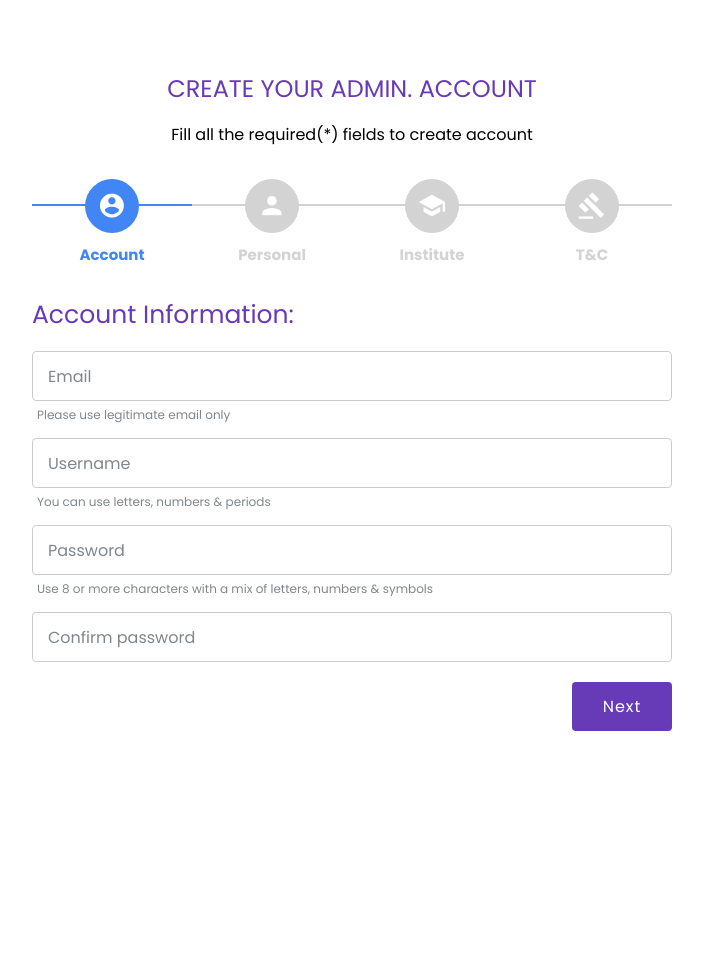
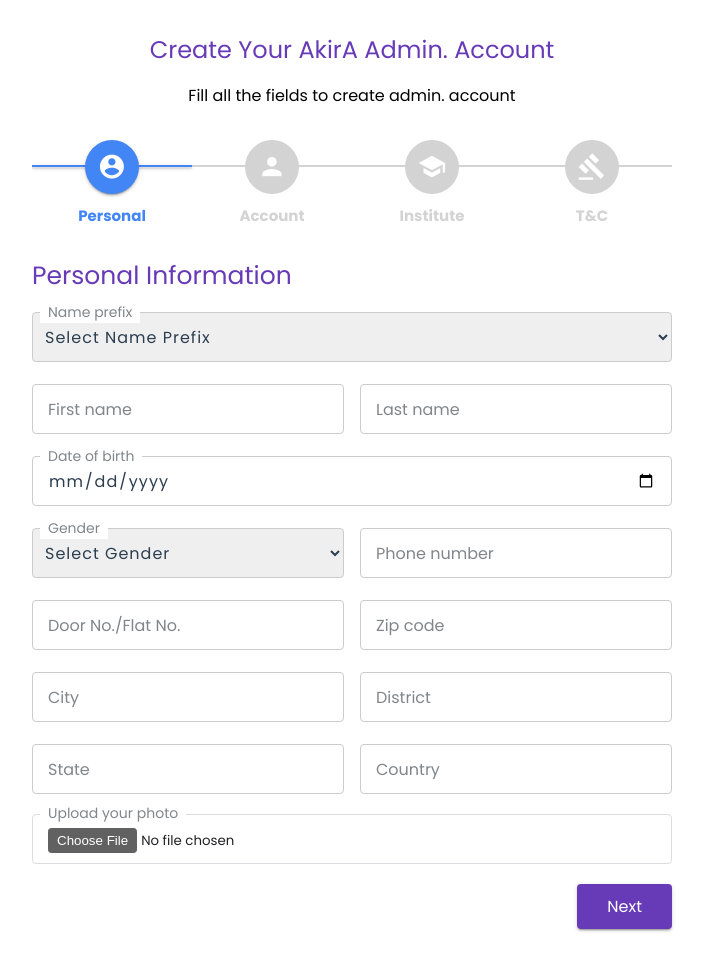
Before and after one commit to 4akhilkumar/akira_project, a Django app: page /super_admin/adminInstituteRegistration/ in a window 1280 px wide. Shown: the whole page, without its empty margins (288-992 px from the left). Before the commit the page ends 731 px from the top, so only its background shows below. Run offline with Django 3.2, Linux system fonts and the light colour scheme.

Commit message:
Styles modified

```diff
--- a/akira_apps/super_admin/templates/super_admin/register.html
+++ b/akira_apps/super_admin/templates/super_admin/register.html
@@ -26,14 +26,14 @@
     <div class="main">
         <div class="container-fluid">
             <div class="regiserformcontainer">
-                <h2 id="heading">Create Your Admin. Account</h2>
-                <p class="note">Fill all the required(*) fields to create account</p>
+                <h2 id="heading">Create Your AkirA Admin. Account</h2>
+                <p class="note">Fill all the fields to create admin. account</p>
                 <form id="msform" action="" method="POST" enctype="multipart/form-data">
                     {% csrf_token %}
                     <!-- progressbar -->
                     <ul id="progressbar">
-                        <li class="active" id="account"><strong>Account</strong></li>
-                        <li id="personal"><strong>Personal</strong></li>
+                        <li class="active" id="account"><strong>Personal</strong></li>
+                        <li id="personal"><strong>Account</strong></li>
                         <li id="institute"><strong>Institute</strong></li>
                         <li id="confirm"><strong>T&C</strong></li>
                     </ul>
@@ -42,44 +42,13 @@
                         <div class="form-card">
                             <div class="">
                                 <div class="">
-                                    <h2 class="fs-title">Account Information:</h2>
-                                </div>
-                            </div>
-
-                            <div class="input-box">
-                                <label class="fieldlabels input-label">Email</label>
-                                <input type="email" name="email" id="id_email" class="input-1" onfocus="setFocus(true)" onblur="setFocus(false)" />
-                                <span class="help-text">Please use legitimate email only</span>
-                            </div>
-                            <div class="input-box">
-                                <label class="fieldlabels input-label">Username</label>
-                                <input type="text" name="username" id="id_username" class="input-1" onfocus="setFocus(true)" onblur="setFocus(false)" />
-                                <span class="help-text">You can use letters, numbers & periods</span>
-                            </div>
-                            <div class="input-box">
-                                <label class="fieldlabels input-label">Password</label>
-                                <input type="password" name="password" id="id_password" class="input-1" onfocus="setFocus(true)" onblur="setFocus(false)" />
-                                <span class="help-text">Use 8 or more characters with a mix of letters, numbers & symbols</span>
-                            </div>
-                            <div class="input-box">
-                                <label class="fieldlabels input-label">Confirm password</label>
-                                <input type="password" name="confirm_password" id="id_confirm_password" class="input-1" onfocus="setFocus(true)" onblur="setFocus(false)" />
-                                <span class="error-text">Those passwords didn’t match. Try again.</span>
-                            </div>
-                        </div>
-                        <input type="button" name="next" id="account-next" class="next action-button" value="Next" />
-                    </fieldset>
-                    <fieldset>
-                        <div class="form-card">
-                            <div class="">
-                                <div class="">
-                                    <h2 class="fs-title">Personal Information:</h2>
+                                    <h2 class="fs-title">Personal Information</h2>
                                 </div>
                             </div>
 
                             <div class="input-box active-grey">
                                 <label class="fieldlabels input-label">Name prefix</label>
-                                <select name="name_prefix" id="id_name_prefix" class="input-1" onfocus="setFocus(true)" onblur="setFocus(false)">
+                                <select name="name_prefix" id="id_name_prefix" class="input-1" onfocus="setFocus(true)" onblur="setFocus(false)" required>
                                     {% for x,y in name_prefix.fields.nameprefix.choices %}
                                     <option value="{{ x }}">{{ y }}</option>
                                     {% endfor %}
@@ -89,11 +58,11 @@
                             <div class="first-last-name">
                                 <div class="input-box">
                                     <label class="fieldlabels input-label">First name</label>
-                                    <input type="text" name="firstname" id="id_firstname" class="input-1" onfocus="setFocus(true)" onblur="setFocus(false)" />
+                                    <input type="text" name="firstname" id="id_firstname" class="input-1" onfocus="setFocus(true)" onblur="setFocus(false)" required>
                                 </div>
                                 <div class="input-box">
                                     <label class="fieldlabels input-label">Last name</label>
-                                    <input type="text" name="lastname" id="id_lastname" class="input-1" onfocus="setFocus(true)" onblur="setFocus(false)" />
+                                    <input type="text" name="lastname" id="id_lastname" class="input-1" onfocus="setFocus(true)" onblur="setFocus(false)" required>
                                 </div>
                             </div>
 
@@ -105,7 +74,7 @@
                             <div class="gender-phone">
                                 <div class="input-box active-grey">
                                     <label class="fieldlabels input-label" for="gender">Gender</label>
-                                    <select name="gender" class="input-1" id="id_gender">
+                                    <select name="gender" class="input-1" id="id_gender" required>
                                         {% for x,y in gender.fields.gender.choices %}
                                         <option value="{{ x }}">{{ y }}</option>
                                         {% endfor %}
@@ -150,13 +119,44 @@
                                     <input type="text" name="country" id="id_country" class="input-1" onfocus="setFocus(true)" onblur="setFocus(false)" required>
                                 </div>
                             </div>
-                            <div class="input-box active-grey">
-                                <label class="fieldlabels input-label">Upload Your Photo</label>
-                                <input type="file" name="photo" accept="image/*" id="id_photo" class="input-1" onfocus="setFocus(true)" onblur="setFocus(false)" required>
+                            <div class="input-box active-grey-1">
+                                <label class="fieldlabels input-label">Upload your photo</label>
+                                <input type="file" name="photo" accept="image/*" id="id_photo" class="input-1 custom-input-file" required>
                             </div>
                         </div>
                         <input type="button" name="next" id="personal-next" class="next action-button" value="Next" />
-                        <input type="button" name="previous" id="personal-previous" class="previous action-button-previous" value="Previous" />
+                    </fieldset>
+                    <fieldset>
+                        <div class="form-card">
+                            <div class="">
+                                <div class="">
+                                    <h2 class="fs-title">Account Information</h2>
+                                </div>
+                            </div>
+
+                            <div class="input-box">
+                                <label class="fieldlabels input-label">Email</label>
+                                <input type="email" name="email" id="id_email" class="input-1" onfocus="setFocus(true)" onblur="setFocus(false)" required>
+                                <span class="help-text">Please use legitimate email only</span>
+                            </div>
+                            <div class="input-box">
+                                <label class="fieldlabels input-label">Username</label>
+                                <input type="text" name="username" id="id_username" class="input-1" onfocus="setFocus(true)" onblur="setFocus(false)" required>
+                                <span class="help-text">You can use letters, numbers & periods</span>
+                            </div>
+                            <div class="input-box">
+                                <label class="fieldlabels input-label">Password</label>
+                                <input type="password" name="password" id="id_password" class="input-1" onfocus="setFocus(true)" onblur="setFocus(false)" required>
+                                <span class="help-text">Use 8 or more characters with a mix of letters, numbers & symbols</span>
+                            </div>
+                            <div class="input-box">
+                                <label class="fieldlabels input-label">Confirm password</label>
+                                <input type="password" name="confirm_password" id="id_confirm_password" class="input-1" onfocus="setFocus(true)" onblur="setFocus(false)" required>
+                                <span class="error-text">Those passwords didn’t match. Try again.</span>
+                            </div>
+                        </div>
+                        <input type="button" name="next" id="account-next" class="next action-button" value="Next" />
+                        <input type="button" name="previous" id="account-previous" class="previous action-button-previous" value="Previous" />
                     </fieldset>
                     <fieldset>
                         <div class="form-card">
@@ -169,6 +169,7 @@
                             <div class="input-box">
                                 <label class="fieldlabels input-label">Institute code</label>
                                 <input type="text" name="institute_code" id="id_institute_code" class="input-1" onfocus="setFocus(true)" onblur="setFocus(false)" required>
+                                <span class="help-text">Please provide the institute code provided by the Govt.</span>
                             </div>
                             <div class="input-box">
                                 <label class="fieldlabels input-label" for="institute_name">Institute name</label>
@@ -241,11 +242,11 @@
 
                 //Add Class Active
                 // $("#progressbar li").eq($("fieldset").index(next_fs)).addClass("active");
-                // If user clicks next button id is account-next then add class personal-section
+                // If user clicks next button id is personal-next then add class personal-section
                 // And if user click on the button id is personal-previous then remove class personal-section
-                if ($(this).attr('id') == 'account-next') {
-                    $("#progressbar li").eq($("fieldset").index(next_fs)).addClass("personal-section");
-                } else if ($(this).attr('id') == 'personal-next') {
+                if ($(this).attr('id') == 'personal-next') {
+                    $("#progressbar li").eq($("fieldset").index(next_fs)).addClass("account-section");
+                } else if ($(this).attr('id') == 'account-next') {
                     $("#progressbar li").eq($("fieldset").index(next_fs)).addClass("institute-section");
                 } else if ($(this).attr('id') == 'institute-next') {
                     $("#progressbar li").eq($("fieldset").index(next_fs)).addClass("tandc-section");
@@ -274,8 +275,8 @@
 
                 //Remove class active
                 // $("#progressbar li").eq($("fieldset").index(current_fs)).removeClass("active");
-                if ($(this).attr('id') == 'personal-previous') {
-                    $("#progressbar li").eq($("fieldset").index(current_fs)).removeClass("personal-section");
+                if ($(this).attr('id') == 'account-previous') {
+                    $("#progressbar li").eq($("fieldset").index(current_fs)).removeClass("account-section");
                 } else if ($(this).attr('id') == 'institute-previous') {
                     $("#progressbar li").eq($("fieldset").index(current_fs)).removeClass("institute-section");
                 } else if ($(this).attr('id') == 'tandc-previous') {
--- a/static/styles/admin_register.css
+++ b/static/styles/admin_register.css
@@ -55,7 +55,6 @@
 }
 
 #heading {
-    text-transform: uppercase;
     color: #673AB7;
     font-weight: normal;
     text-align: center;
@@ -81,27 +80,35 @@
     width: 100%;
     margin: 0;
     padding-bottom: 20px;
-    position: relative
+    position: relative;
 }
 
 .form-card {
-    text-align: left
+    text-align: left;
 }
 
 #msform fieldset:not(:first-of-type) {
-    display: none
+    display: none;
 }
 
 #msform select {
     padding: 8px 15px 8px 8px;
 }
 
-#msform input,
+#msform input[type="text"],
+#msform input[type="phone"],
+#msform input[type="date"],
+#msform input[type="email"],
+#msform input[type="password"],
 #msform textarea {
     padding: 8px 15px 8px 15px;
 }
 
-#msform input,
+#msform input[type="text"],
+#msform input[type="phone"],
+#msform input[type="date"],
+#msform input[type="email"],
+#msform input[type="password"],
 #msform textarea,
 #msform select {
     border: 1px solid #ccc;
@@ -113,31 +120,36 @@
     font-family: 'Poppins', sans-serif;
     color: #2C3E50;
     font-size: 16px;
-    letter-spacing: 1px
+    letter-spacing: 1px;
 }
 
-#msform input:focus,
+#msform input[type="text"]:focus,
+#msform input[type="phone"]:focus,
+#msform input[type="date"]:focus,
+#msform input[type="email"]:focus,
+#msform input[type="password"]:focus,
 #msform textarea:focus,
 #msform select:focus {
     -moz-box-shadow: none !important;
     -webkit-box-shadow: none !important;
     box-shadow: none !important;
     border: 2px solid #673AB7;
-    outline-width: 0
+    outline-width: 0;
 }
 
 #msform .action-button {
-    width: 100px;
     background: #673AB7;
     font-weight: 400;
     color: white;
     border-radius: 4px;
     cursor: pointer;
-    padding: 10px 5px;
+    font-size: 1rem;
+    padding: 8px 28px;
     margin: 10px 0px 10px 5px;
     float: right;
     font-family: 'Poppins', sans-serif;
     border: 2px solid #673AB7;
+    box-shadow: 0 3px 1px -2px #0003,0 2px 2px #00000024,0 1px 5px #0000001f;
     -webkit-transition: all 180ms ease-out;
     -moz-transition: all 180ms ease-out;
     -o-transition: all 180ms ease-out;
@@ -288,21 +301,25 @@
 #progressbar li.active:before,
 #progressbar li.active:after {
     background: #4285F4;
+    box-shadow: 0 3px 1px -2px #0003, 0 2px 2px #00000024, 0 1px 5px #0000001f;
 }
 
-#progressbar li.personal-section:before,
-#progressbar li.personal-section:after {
-    background: #DB4437;
+#progressbar li.account-section:before,
+#progressbar li.account-section:after {
+    background: #F96167;
+    box-shadow: 0 3px 1px -2px #0003, 0 2px 2px #00000024, 0 1px 5px #0000001f;
 }
 
 #progressbar li.institute-section:before,
 #progressbar li.institute-section:after {
-    background: #F4B400;
+    background: #fbbc05;
+    box-shadow: 0 3px 1px -2px #0003, 0 2px 2px #00000024, 0 1px 5px #0000001f;
 }
 
 #progressbar li.tandc-section:before,
 #progressbar li.tandc-section:after {
-    background: #0F9D58;
+    background: #15c06d;
+    box-shadow: 0 3px 1px -2px #0003, 0 2px 2px #00000024, 0 1px 5px #0000001f;
 }
 
 .bold {
@@ -397,13 +414,23 @@
 .input-box.active-grey .input-1 {
   border: 1px solid #dadce0;
 }
+
 .input-box.active-grey .input-label {
     color: #80868b;
-    top: -7px;
+    top: -8px;
     background: #fff;
     font-size: 14px;
     transition: 250ms;
 }
+
+.input-box.active-grey-1 .input-label {
+    color: #80868b;
+    top: -11px;
+    background: #fff;
+    font-size: 14px;
+    transition: 250ms;
+}
+
 .input-box.active-grey .input-label svg {
   position: relative;
   width: 11px;
```
Also changed, not shown: other parts of static/styles/admin_register.css (+36 -17 lines).
